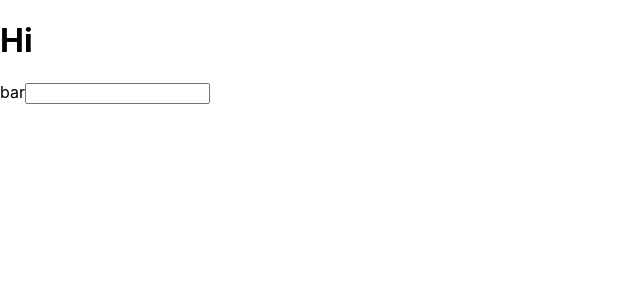
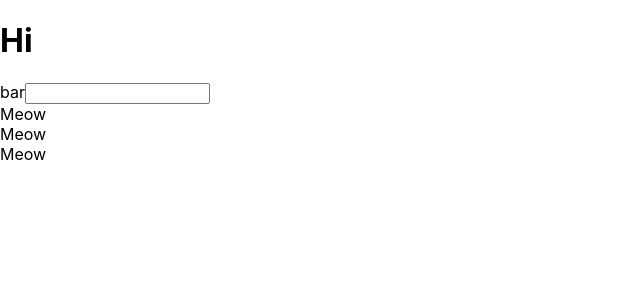
Before and after one commit to marumaru2018/udemy-react-redux-crud-application, a React (Create React App) app: page / in a window 1280 px wide. Shown: the top 300 px of the page, without its empty margins (0-640 px from the left). Built offline with nearby package versions, Linux system fonts and the light colour scheme.

Commit message:
change function

```diff
--- a/src/App.js
+++ b/src/App.js
@@ -2,14 +2,25 @@ import React from 'react';
 import logo from './logo.svg';
 import './App.css';
 
-function App() {
-  const greeting = "Hi";
+//function App() {
+const App = () => {
+const greeting = "Hi";
   return (
           <React.Fragment>
           <h1 className="foo">{greeting}</h1>
           <label htmlFor="bar">bar</label>
           <input type="text" onClick={() => {console.log("clicked")}} />
+          <Cat />
+          <Cat />
+          <Cat />
           </React.Fragment>
+  );
+}
+const Cat = () => {
+  return (
+    <div>
+      Meow
+    </div>
   );
 }
 
```
